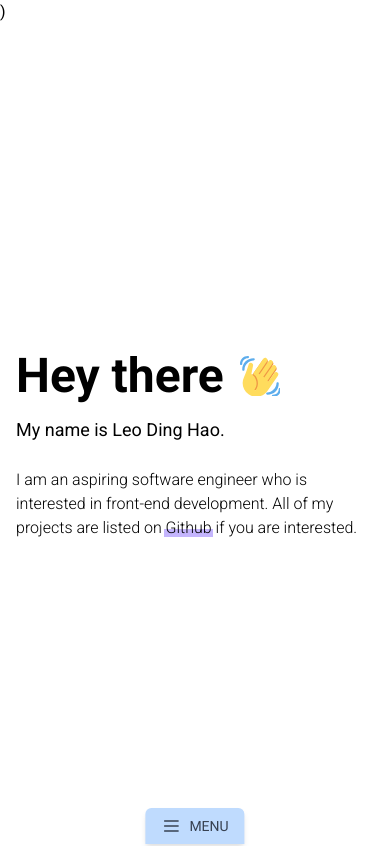
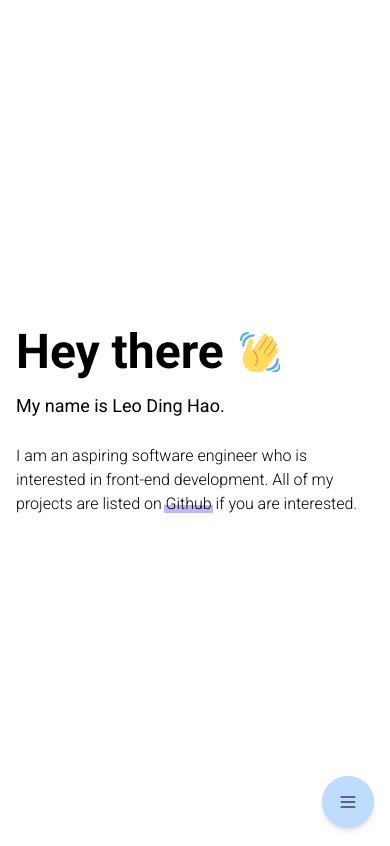
Before and after one commit to leo-dh/portfolio, a Next.js app: page / in a window 390 px wide. Shown: the top 846 px of the page. Built offline with nearby package versions, Linux system fonts and the light colour scheme.

Commit message:
added mobile navigation animations

```diff
--- a/components/Navigation.tsx
+++ b/components/Navigation.tsx
@@ -1,21 +1,82 @@
 import React, { useState } from "react";
-import { motion, AnimatePresence } from "framer-motion";
+import Link from "next/link";
+import { motion, AnimatePresence, Variants } from "framer-motion";
 import { MenuIcon } from "./Icons";
+
+const ROUTES = [
+  { href: "/", title: "Main" },
+  { href: "/projects", title: "Projects" },
+  { href: "/about", title: "About Me" },
+];
+
+const navVariants: Variants = {
+  open: {
+    width: "100%",
+    height: "auto",
+    right: "0px",
+    bottom: "-16px",
+    borderRadius: "5%",
+    transition: {
+      type: "spring",
+      stiffness: 400,
+      damping: 40,
+    },
+  },
+  close: {
+    width: "52px",
+    height: "52px",
+    right: "16px",
+    bottom: "16px",
+    borderRadius: "50%",
+    transition: {
+      type: "spring",
+      stiffness: 400,
+      damping: 40,
+      delay: 0.4,
+    },
+  },
+};
+
+const listItemVariants: Variants = {
+  open: {
+    y: 0,
+    opacity: 1,
+    transition: {
+      stiffness: 1000,
+    },
+  },
+  close: {
+    y: 40,
+    opacity: 0,
+    transition: {
+      stiffness: 1000,
+    },
+  },
+};
+
+const listVariants: Variants = {
+  open: {
+    transition: { staggerChildren: 0.07, delayChildren: 0.2 },
+  },
+  close: {
+    transition: { staggerChildren: 0.05, staggerDirection: -1 },
+  },
+};
 
 const Navigation: React.FC = () => {
   const [isMenuOpen, setMenuOpen] = useState(false);
   const toggleMenu = (): void => {
     setMenuOpen(!isMenuOpen);
   };
+
   return (
-    <nav>
-      <div
-        className="fixed px-4 py-2 left-[50%] bottom-0 transform -translate-x-1/2 bg-blue-200 flex items-center justify-center rounded-t-md shadow-md z-20 cursor-pointer"
+    <>
+      <button
+        className={`fixed bottom-4 right-4 rounded-full p-4 z-30 bg-blue-200 `}
         onClick={toggleMenu}
       >
         <MenuIcon className="text-gray-700 h-5 w-5" />
-        <p className="ml-2 uppercase text-sm text-gray-700">Menu</p>
-      </div>
+      </button>
       <AnimatePresence>
         {isMenuOpen && (
           <motion.div
@@ -28,8 +89,37 @@ const Navigation: React.FC = () => {
           ></motion.div>
         )}
       </AnimatePresence>
-      )
-    </nav>
+      <motion.nav
+        className={`fixed overflow-hidden flex bottom-0 right-0 z-20 bg-blue-200 ${
+          isMenuOpen ? "shadow-lg" : "shadow-md"
+        }`}
+        animate={isMenuOpen ? "open" : "close"}
+        variants={navVariants}
+        layout
+      >
+        <AnimatePresence>
+          {isMenuOpen && (
+            <motion.ul
+              className="flex flex-col justify-center items-center w-screen py-4 h-96"
+              variants={listVariants}
+              initial="close"
+              animate="open"
+              exit="close"
+            >
+              {ROUTES.map(({ href, title }) => (
+                <motion.li
+                  key={href}
+                  variants={listItemVariants}
+                  className="py-2 uppercase font-bold"
+                >
+                  <Link href={href}>{title}</Link>
+                </motion.li>
+              ))}
+            </motion.ul>
+          )}
+        </AnimatePresence>
+      </motion.nav>
+    </>
   );
 };
 
```
